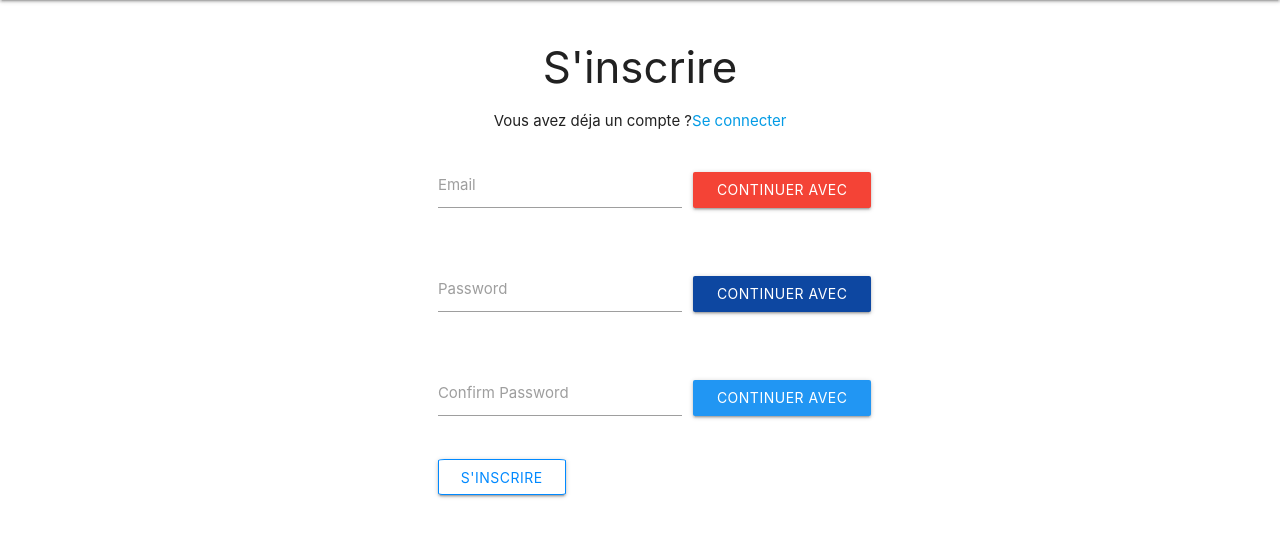
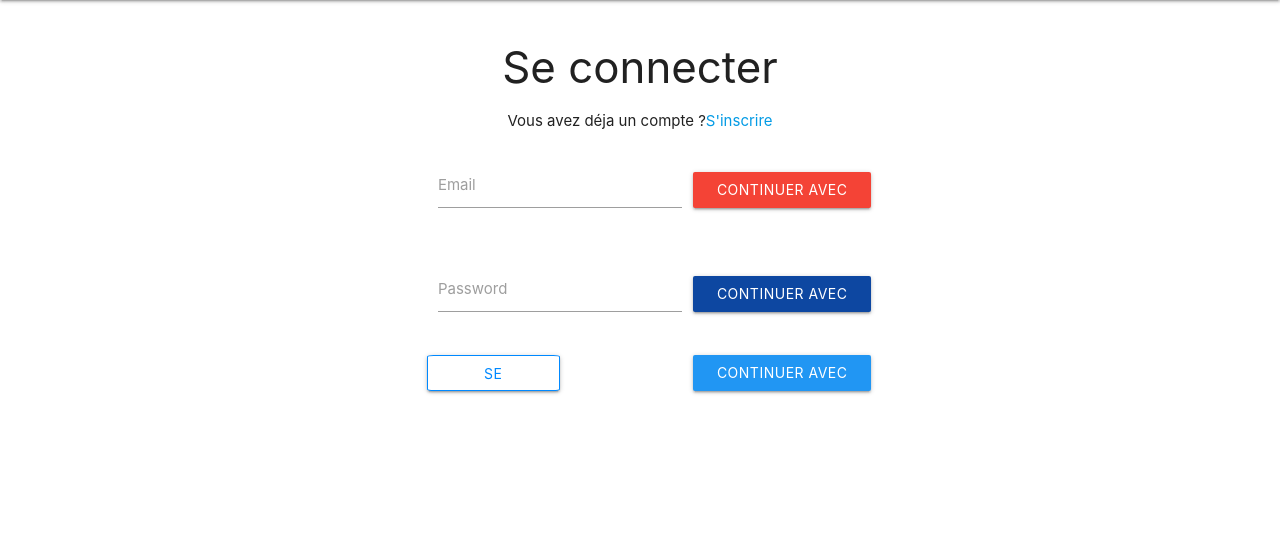
Before and after one commit to KingPrime69/Site-Pro, a PHP site: page /connexion.php in a window 1280 px wide. Shown: the part 64-601 px from the top of the page. Run offline with PHP 8.4, Linux system fonts and the light colour scheme; some web fonts are replaced.

Commit message:
connexion

```diff
--- a/bdd/signin.php
+++ b/bdd/signin.php
@@ -15,4 +15,5 @@ if (empty($data)){
 }
 else{
 }
+header('Location:../index.php');
 ?>
--- a/connexion.php
+++ b/connexion.php
@@ -38,32 +38,28 @@
     <div class="row login">
       <div class="center-align">
         <h3 class="col s12">Se connecter</h3>
-        <p class="little">Vous avez déja un compte ?<a href="">S'inscrire</a></p>
+        <p class="little">Vous avez déja un compte ?<a href="#">S'inscrire</a></p>
       </div>
 
-      <form class="col s5 offset-s4">
+      <form class="col s5 offset-s4" method="post" action="bdd/login.php">
         <div class="row">
           <div class="input-field col s6">
-              <input id="email" type="email" class="validate">
+            <input id="email" class="" type="text" name="email">
             <label for="email">Email</label>
           </div>
             <button class="btn red col s4 gg">Continuer avec Google</button>
         </div>
         <div class="row">
           <div class="input-field col s6">
-            <input id="password" type="password" class="validate">
+            <input id="password" class="" type="password" name="password">
             <label for="password">Password</label>
           </div>
           <button class="btn blue darken-4 col s4 gg">Continuer avec Facebook</button>
         </div>
         <div class="row">
-        <div class="input-field col s6">
-          <input id="password" type="password" class="validate">
-          <label for="password">Confirm Password</label>
+        <button class="center-align col s3 btn btnCo waves-effect white">Se connecter</button>
+        <button class="btn blue col s4 offset-s3 ">Continuer avec Paypal</button>
       </div>
-        <button class="btn blue col s4 gg">Continuer avec Paypal</button>
-      </div>
-      <button class="center-align col s3 btn btnCo waves-effect white">Se connecter</button>
       </form>
     </div>
     <!--JavaScript at end of body for optimized loading-->
--- a/css/style.css
+++ b/css/style.css
@@ -60,7 +60,7 @@ img{
   margin-top: 25px;
 }
 
-.login{
+.signin{
   display: none;
 }
 
--- a/js/script.js
+++ b/js/script.js
@@ -4,7 +4,7 @@ $(document).ready(function(){
     $('.login').show();
     $('.signin').hide();
   })
-  $('login a').on('click', function() {
+  $('.login a').on('click', function() {
     $('.login').hide();
     $('.signin').show();
   })
```
Also changed, not shown: bdd/login.php (added, +16 -0 lines). Lines whose indentation alone changed are shown as unchanged.
